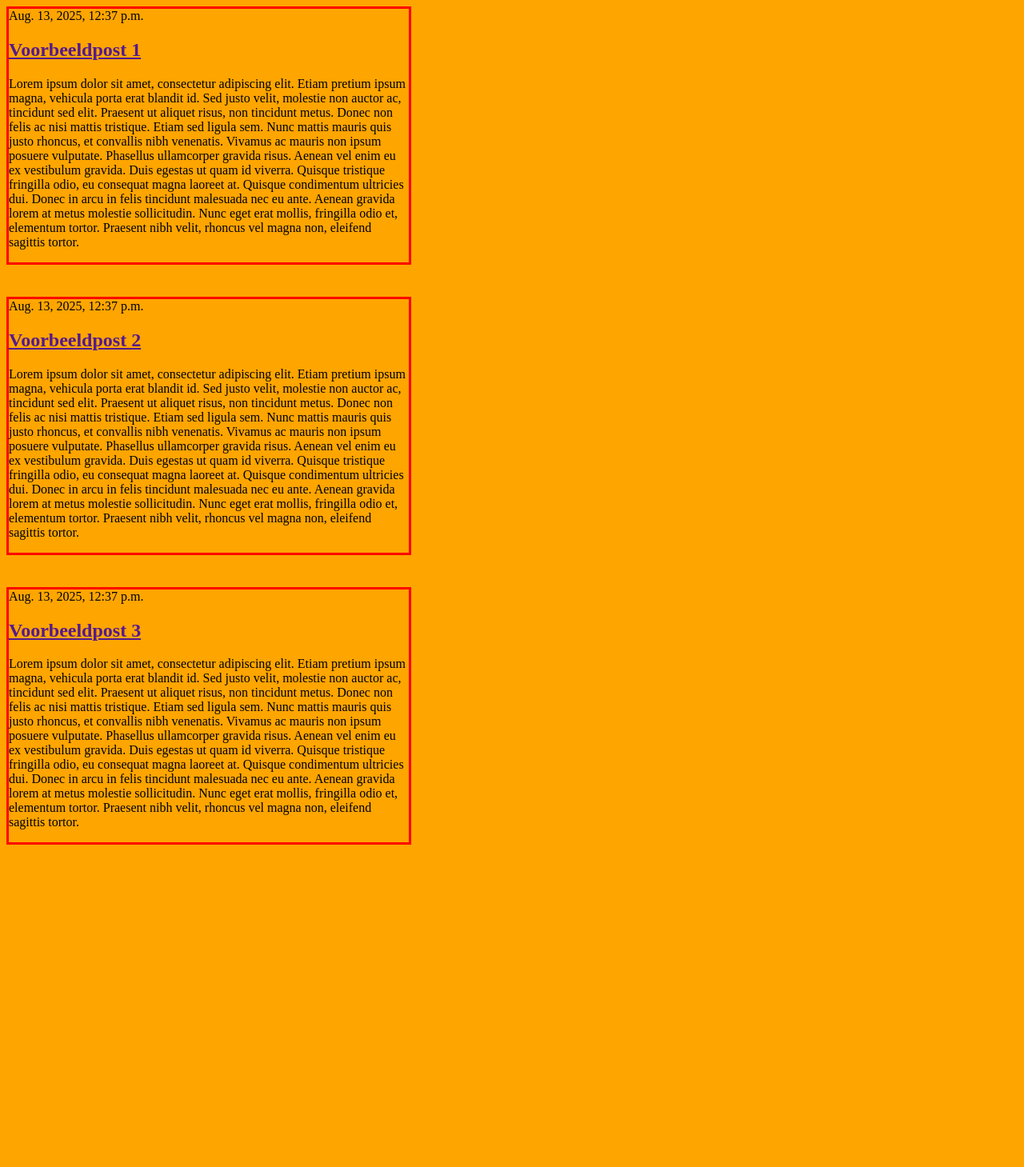
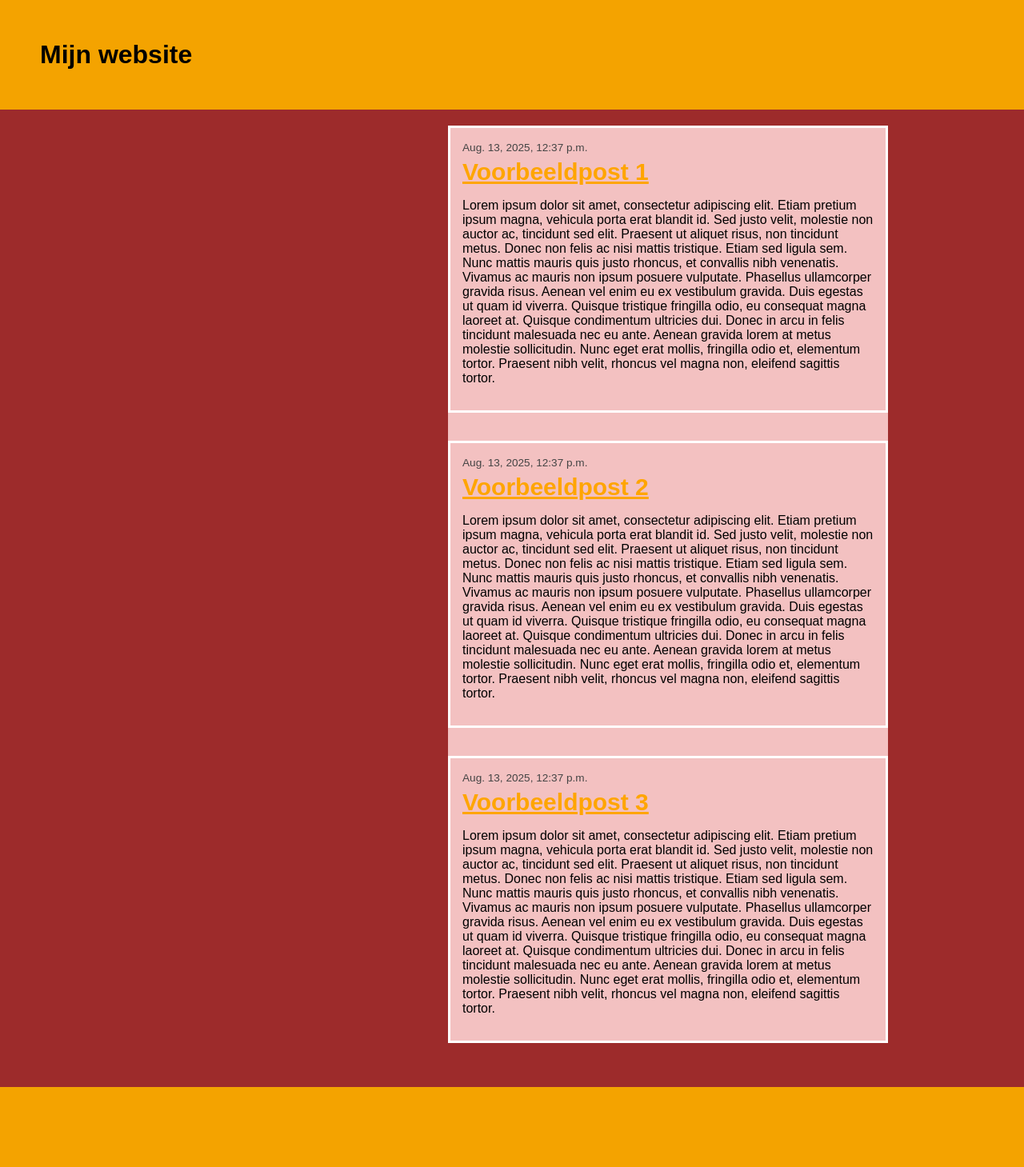
Before and after one commit to MarijeVerstrepen/testDjango, a Django app: page / in a window 1280 px wide. Shown: the whole page at 80% size. Before the commit the page ends 1056 px from the top, so only its background shows below. Run offline with Django 3.2, Linux system fonts and the light colour scheme; data comes from the database, SQL or seed files in the repository.

Commit message:
Huiswerk les 5

```diff
--- a/mysite/blog/static/css/stijl.css
+++ b/mysite/blog/static/css/stijl.css
@@ -1,14 +1,70 @@
 body {
-  background-color: orange;
+  margin: 0;
+  font-family: Arial, sans-serif;
+}
+
+/* Algemene secties */
+.section {
+  padding: 20px;
+}
+
+.yellow {
+  background-color: #f4a300; /* warm geel */
+  padding: 50px;
+}
+
+.red {
+  background-color: #9d2b2b; /* donker rood */
+  color: white;
+}
+
+/* Titel boven */
+.top-section h1 {
+  margin: 0;
+  font-size: 2rem;
+  color: #000; /* zwart voor contrast */
+}
+
+/* Blogs container */
+.blogs {
+  max-width: 550px; /* smal kolomformaat */
+  background-color: #f3c1c1;
+
+  /* Uitlijning naar rechts */
+  margin-left: auto; /* auto marge aan de linkerzijde */
+  margin-right: 150px; /* 50px ruimte van de rechterrand */
+}
+
+/* Post kaarten */
+.post {
+  background-color: #f3c1c1; /* lichtroze/roodwit */
+  padding: 15px;
+  margin-bottom: 35px;
+  border: 3px solid white;
   color: black;
 }
 
-h1 {
-  color: white;
+/* Datum */
+.post .date {
+  font-size: 0.85rem;
+  color: #444;
 }
 
-article {
-  width: 500px;
-  margin-bottom: 40px;
-  border: 3px solid red;
+/* Post titel */
+.post h2 {
+  margin: 5px 0 10px 0;
+  font-size: 30px;
 }
+
+.post h2 a {
+  color: orange;
+}
+
+.post h2 a:hover {
+  text-decoration: underline;
+}
+
+/* Footer */
+.bottom-section {
+  font-size: 0.9rem;
+}
--- a/mysite/blog/templates/blog/post_list.html
+++ b/mysite/blog/templates/blog/post_list.html
@@ -4,15 +4,28 @@
   <head>
     <meta charset="utf-8" />
     <link rel="stylesheet" href="{% static 'css/stijl.css' %}" />
-    <title></title>
+    <title>Mijn website</title>
   </head>
   <body>
-    {% block content %}{% for post in posts %}
-    <article class="post">
-      <time class="date">{{ post.published_date }}</time>
-      <h2><a href="">{{ post.title }}</a></h2>
-      <p>{{ post.text|linebreaksbr }}</p>
-    </article>
-    {% endfor %}{% endblock %}
+    <!-- Bovenste gele sectie -->
+    <div class="section yellow top-section">
+      <h1>Mijn website</h1>
+    </div>
+
+    <!-- Middelste rode sectie -->
+    <div class="section red middle-section">
+      <div class="blogs">
+        {% block content %} {% for post in posts %}
+        <article class="post">
+          <time class="date">{{ post.published_date }}</time>
+          <h2><a href="">{{ post.title }}</a></h2>
+          <p>{{ post.text|linebreaksbr }}</p>
+        </article>
+        {% endfor %} {% endblock %}
+      </div>
+    </div>
+
+    <!-- Onderste gele sectie -->
+    <div class="section yellow bottom-section"></div>
   </body>
 </html>
```
